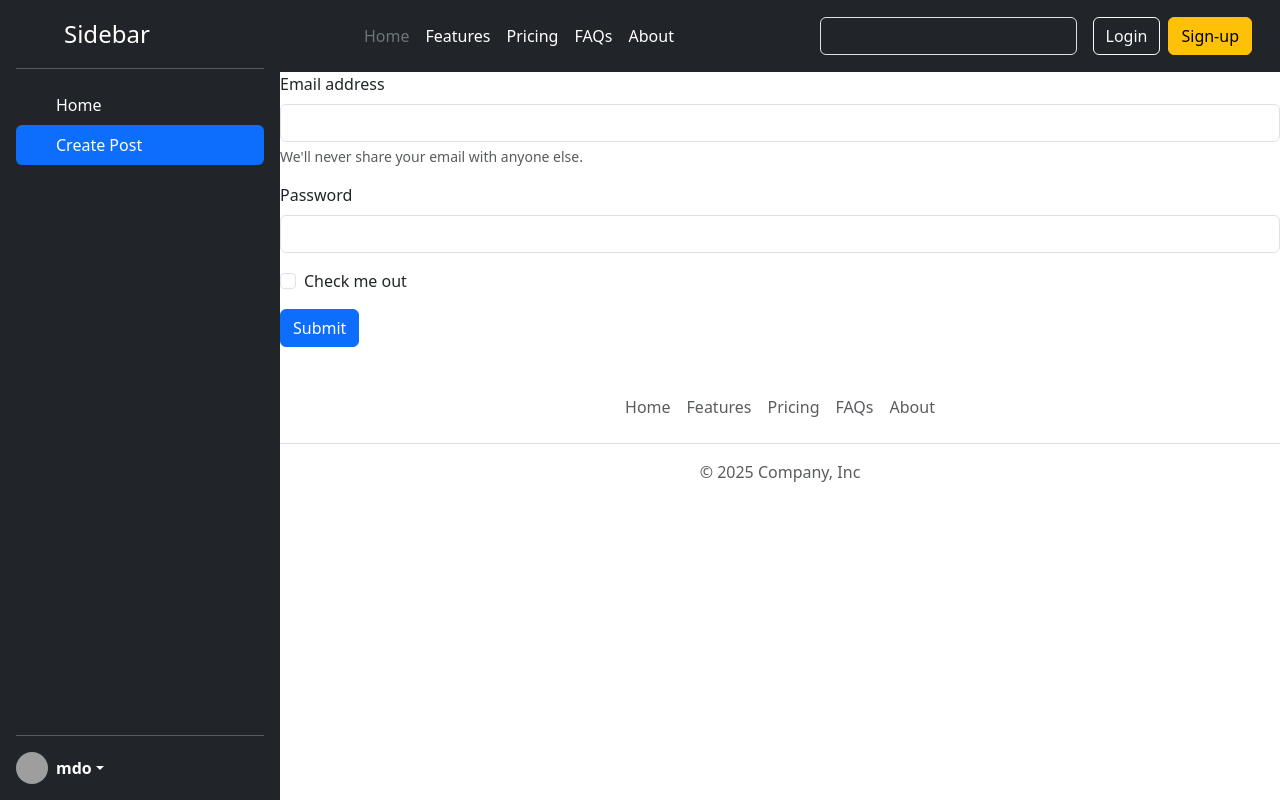
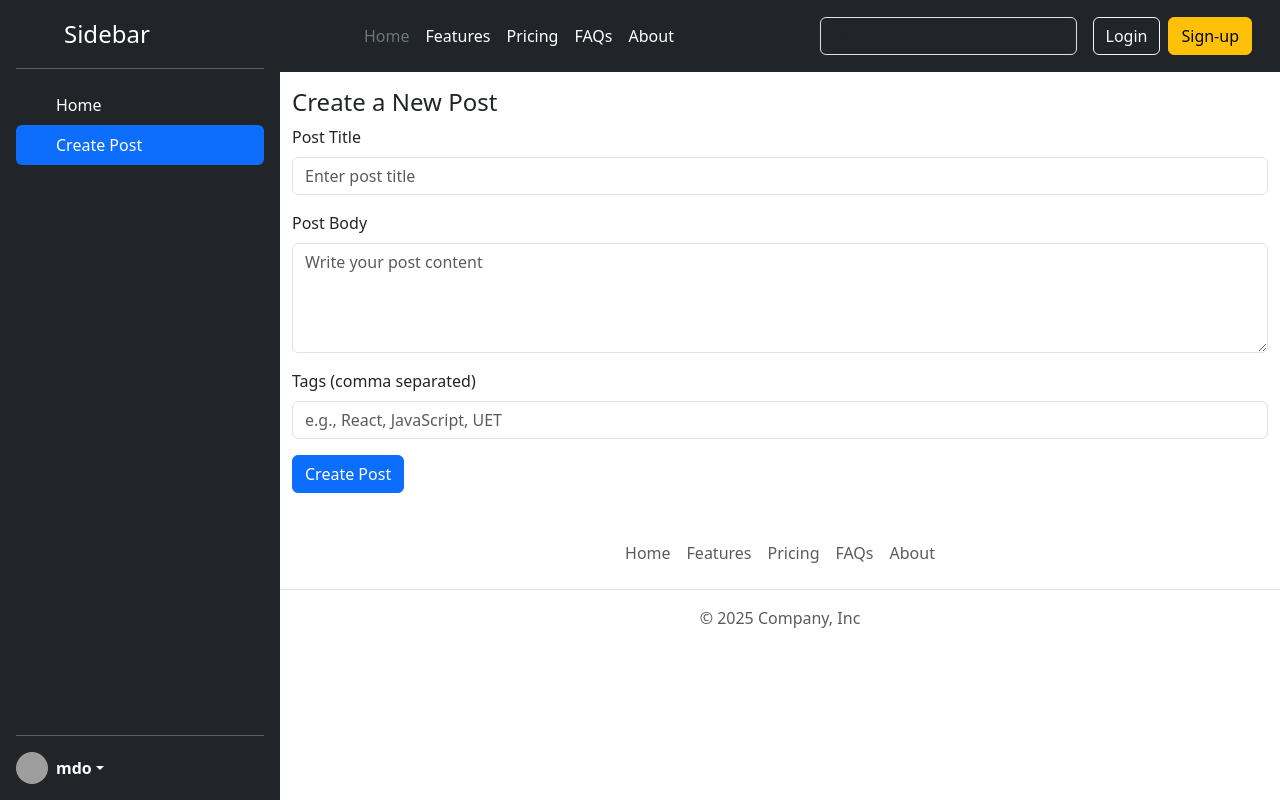
Before and after one commit to the-sami-ullah/React_projects, a React (Vite) app: page / in a window 1280 px wide. Both pictures are taken after a click on the item "Create Post". Built offline with nearby package versions, Linux system fonts and the light colour scheme; grey boxes are pictures that could not be loaded.

Commit message:
create and delete functionality added

```diff
--- a/src/Project/SocialMedia/Components/CreatPost.jsx
+++ b/src/Project/SocialMedia/Components/CreatPost.jsx
@@ -1,49 +1,86 @@
-import React from "react";
+import React, { useContext, useState } from "react";
+import { PostList } from "./Store/Post-list-store"; // import context
 
-const CreatPost = () => {
+const CreatePost = () => {
+  const { addPost } = useContext(PostList);
+
+  const [title, setTitle] = useState("");
+  const [body, setBody] = useState("");
+  const [tags, setTags] = useState("");
+
+  const handleSubmit = (e) => {
+    e.preventDefault();
+
+    if (!title || !body) {
+      alert("Title and Body are required!");
+      return;
+    }
+
+    const newPost = {
+      id: crypto.randomUUID(), // unique ID
+      title,
+      body,
+      reaction: 0,
+      userId: "user-56", // you can customize
+      tags: tags
+        .split(",")
+        .map((tag) => tag.trim())
+        .filter((tag) => tag.length > 0),
+    };
+
+    addPost(newPost); // add post to context
+
+    // Clear form
+    setTitle("");
+    setBody("");
+    setTags("");
+  };
+
   return (
-    <>
-      <form>
+    <div className="container mt-3">
+      <h4>Create a New Post</h4>
+      <form onSubmit={handleSubmit}>
         <div className="mb-3">
-          <label forname="exampleInputEmail1" className="form-label">
-            Email address
-          </label>
+          <label className="form-label">Post Title</label>
           <input
-            type="email"
+            type="text"
             className="form-control"
-            id="exampleInputEmail1"
-            aria-describedby="emailHelp"
-          />
-          <div id="emailHelp" className="form-text">
-            We'll never share your email with anyone else.
-          </div>
-        </div>
-        <div className="mb-3">
-          <label forname="exampleInputPassword1" className="form-label">
-            Password
-          </label>
-          <input
-            type="password"
-            className="form-control"
-            id="exampleInputPassword1"
+            value={title}
+            onChange={(e) => setTitle(e.target.value)}
+            placeholder="Enter post title"
+            required
           />
         </div>
-        <div className="mb-3 form-check">
+
+        <div className="mb-3">
+          <label className="form-label">Post Body</label>
+          <textarea
+            className="form-control"
+            rows="4"
+            value={body}
+            onChange={(e) => setBody(e.target.value)}
+            placeholder="Write your post content"
+            required
+          ></textarea>
+        </div>
+
+        <div className="mb-3">
+          <label className="form-label">Tags (comma separated)</label>
           <input
-            type="checkbox"
-            className="form-check-input"
-            id="exampleCheck1"
+            type="text"
+            className="form-control"
+            value={tags}
+            onChange={(e) => setTags(e.target.value)}
+            placeholder="e.g., React, JavaScript, UET"
           />
-          <label className="form-check-label" forname="exampleCheck1">
-            Check me out
-          </label>
         </div>
+
         <button type="submit" className="btn btn-primary">
-          Submit
+          Create Post
         </button>
       </form>
-    </>
+    </div>
   );
 };
 
-export default CreatPost;
+export default CreatePost;
--- a/src/Project/SocialMedia/Components/Post.jsx
+++ b/src/Project/SocialMedia/Components/Post.jsx
@@ -4,40 +4,41 @@ import { PostList as PostListData } from "./Store/Post-list-store";
 
 const Post = ({ post }) => {
   const { deletePost } = useContext(PostListData);
-  const handleClick = (post) => {
-    console.log(post.id, post);
+
+  const handleDelete = () => {
     deletePost(post.id);
   };
 
   return (
-    <>
     <div className="card post-card" style={{ width: "30rem" }}>
-        <div className="card-body">
-          <h5 className="card-title">
+      <div className="card-body position-relative">
+        {/* TITLE + DELETE BUTTON */}
+        <h5 className="card-title d-flex justify-content-between align-items-center">
           {post.title}
-            <span className="position-absolute top-0 start-100 translate-middle badge rounded-pill bg-danger">
-              {/* {console.log(post.id)} */}
-              <MdDelete
-                onClick={() => {
-                  handleClick(post);
-                }}
-              />
-              <span className="visually-hidden">unread messages</span>
+
+          {/* DELETE BADGE */}
+          <span
+            className="badge bg-danger p-2"
+            style={{ cursor: "pointer" }}
+            onClick={handleDelete} // <-- WORKING delete on span click
+          >
+            <MdDelete size={20} />
           </span>
         </h5>
+
         <p className="card-text">{post.body}</p>
+
         {post.tags.map((tag, index) => (
-            <span key={index} className="badge text-bg-primary hashtag">
+          <span key={index} className="badge text-bg-primary hashtag me-1">
             {tag}
           </span>
         ))}
 
-          <div className="alert alert-success reactions" role="alert">
+        <div className="alert alert-success reactions mt-2" role="alert">
           Your Post is reacted by {post.reaction} people
         </div>
       </div>
     </div>
-    </>
   );
 };
 
--- a/src/Project/SocialMedia/Components/Store/Post-list-store.jsx
+++ b/src/Project/SocialMedia/Components/Store/Post-list-store.jsx
@@ -1,10 +1,10 @@
 import React, { createContext, useReducer } from "react";
 
-const Defalut_Post_List = [
+const Default_Post_List = [
   {
     id: "1",
     title: "Going To Lahore",
-    body: "Finally graduate from Uet Lahore after facing many obstacles and geting experience from these",
+    body: "Finally graduate from Uet Lahore after facing many obstacles and getting experience from these",
     reaction: 10,
     userId: "user-20",
     tags: ["Graduate", "Pass out", "Uet Lahore"],
@@ -12,7 +12,7 @@ const Defalut_Post_List = [
   {
     id: "2",
     title: "Going To United State of America",
-    body: "Finally graduate from Uet Lahore after facing many obstacles and geting experience from these",
+    body: "Finally graduate from Uet Lahore after facing many obstacles and getting experience from these",
     reaction: 13,
     userId: "user-09",
     tags: ["America", "Pass out", "Uet Lahore"],
@@ -20,39 +20,47 @@ const Defalut_Post_List = [
 ];
 
 export const PostList = createContext({
-  postList: Defalut_Post_List,
+  postList: Default_Post_List,
   addPost: () => {},
   deletePost: () => {},
 });
 
 const postListReducer = (currPostList, action) => {
-  if (action.type === "Delete Post") {
+  if (action.type === "DELETE_POST") {
     return currPostList.filter((post) => post.id !== action.payload.postId);
   }
+
+  if (action.type === "ADD_POST") {
+    return [action.payload.newPost, ...currPostList];
+  }
+
   return currPostList;
 };
 
 const PostListProvider = ({ children }) => {
   const [postList, dispatchPostList] = useReducer(
     postListReducer,
-    Defalut_Post_List
+    Default_Post_List
   );
 
-  const addPost = () => {};
+  const addPost = (newPost) => {
+    dispatchPostList({
+      type: "ADD_POST",
+      payload: { newPost },
+    });
+  };
+
   const deletePost = (postId) => {
-    console.log(`here is main ${postId}`);
     dispatchPostList({
-      type: "Delete Post",
+      type: "DELETE_POST",
       payload: { postId },
     });
   };
 
   return (
-    <>
-      <PostList.Provider value={{ postList, addPost, deletePost }}>
-        {children}
-      </PostList.Provider>
-    </>
+    <PostList.Provider value={{ postList, addPost, deletePost }}>
+      {children}
+    </PostList.Provider>
   );
 };
 
```
Also changed, not shown: src/App.jsx (+6 -6 lines). Lines whose indentation alone changed are shown as unchanged.
